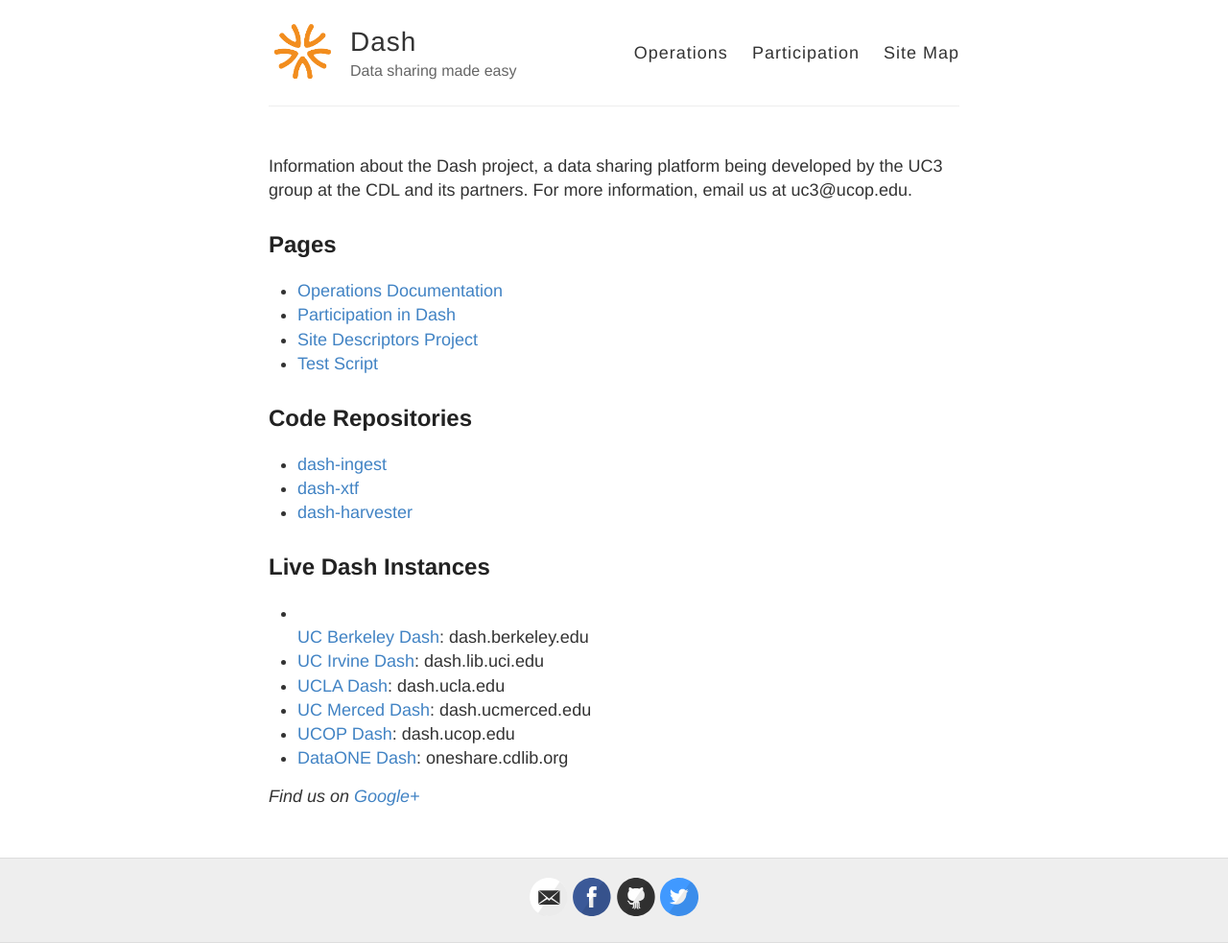
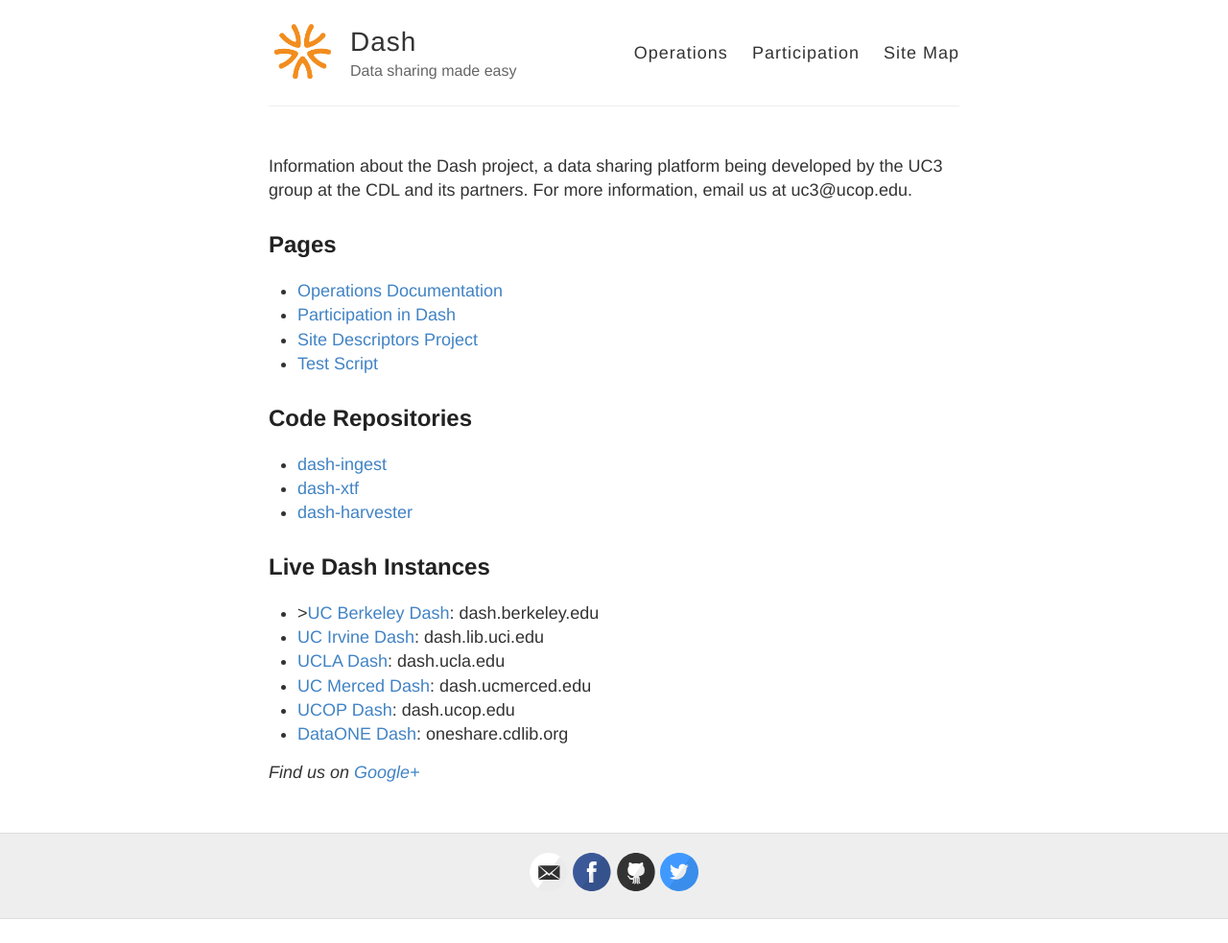
Before and after one commit to CDLUC3/dash, a Jekyll site: the page built from index.html, in a window 1280 px wide. Shown: the whole page at 96% size. Built offline with Jekyll 4.4.1, drawn with Linux system fonts in a browser that asks for light colours; after the commit the page ends 958 px from its top, so only the background shows below that.

```diff
--- a/index.html
+++ b/index.html
@@ -39,7 +39,7 @@ Information about the Dash project, a data sharing platform being developed by t
 <h2>Live Dash Instances</h2>
 
 <ul>
-<li></li><a href=https://dash.berkeley.edu>UC Berkeley Dash</a>: dash.berkeley.edu</li>
+<li>><a href=https://dash.berkeley.edu>UC Berkeley Dash</a>: dash.berkeley.edu</li>
 <li><a href=https://dash.lib.uci.edu>UC Irvine Dash</a>: dash.lib.uci.edu</li>
 <li><a href=https://dash.ucla.edu>UCLA Dash</a>: dash.ucla.edu</li>
 <li><a href=https://dash.ucmerced.edu>UC Merced Dash</a>: dash.ucmerced.edu</li>
```
